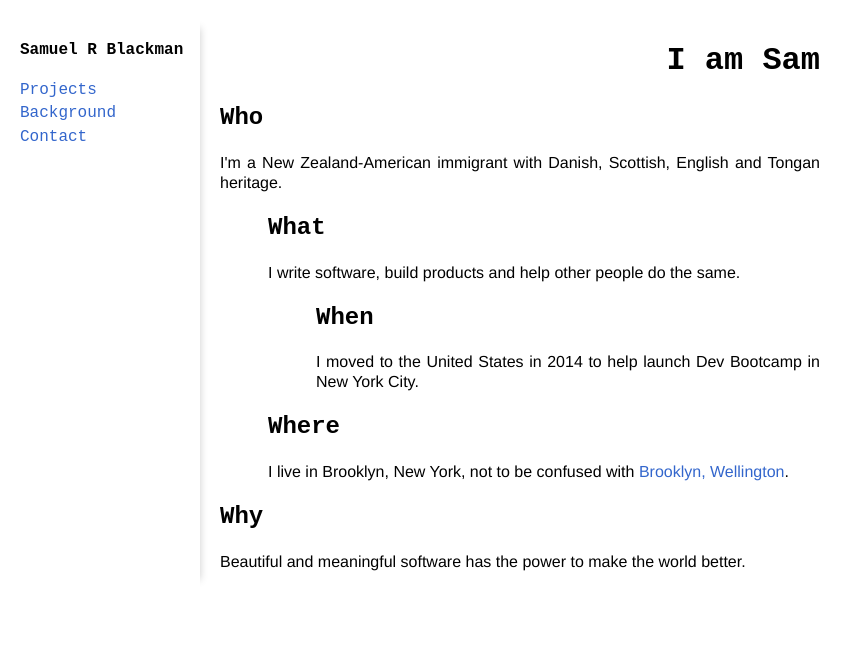
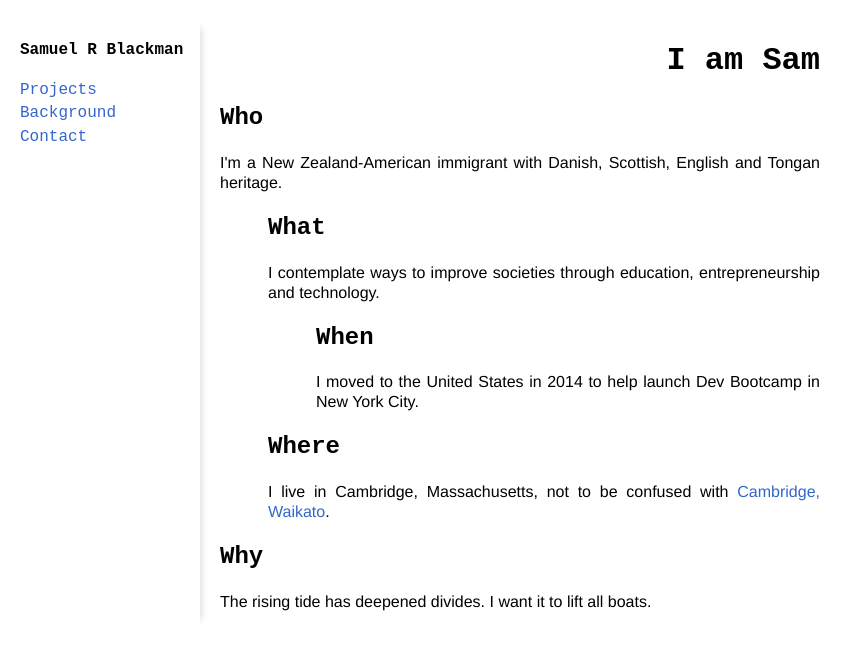
Before and after one commit to tsamb/tsamb.github.io, a Jekyll site: the page built from index.html, in a window 1280 px wide. Shown: the top 658 px of the page, without its empty margins (0-863 px from the left). Built offline with Jekyll 4.4.1, drawn with Linux system fonts in a browser that asks for light colours; nearby versions of some CDN libraries; library files that are not in the unit come from our copies.

Commit message:
Update index.html

```diff
--- a/index.html
+++ b/index.html
@@ -10,7 +10,7 @@ layout: default
   </div>
   <div>
     <h2>What</h2>
-    <p>I write software, build products and help other people do the same.</p>
+    <p>I contemplate ways to improve societies through education, entrepreneurship and technology.</p>
   </div>
   <div>
     <h2>When</h2>
@@ -18,10 +18,10 @@ layout: default
   </div>
   <div>
     <h2>Where</h2>
-    <p>I live in Brooklyn, New York, not to be confused with <a href="https://en.wikipedia.org/wiki/Brooklyn,_New_Zealand">Brooklyn, Wellington</a>.</p>
+    <p>I live in Cambridge, Massachusetts, not to be confused with <a href="https://en.wikipedia.org/wiki/Cambridge,_New_Zealand">Cambridge, Waikato</a>.</p>
   </div>
   <div>
     <h2>Why</h2>
-    <p>Beautiful and meaningful software has the power to make the world better.</p>
+    <p>The rising tide has deepened divides. I want it to lift all boats.</p>
   </div>
 </section>
```
